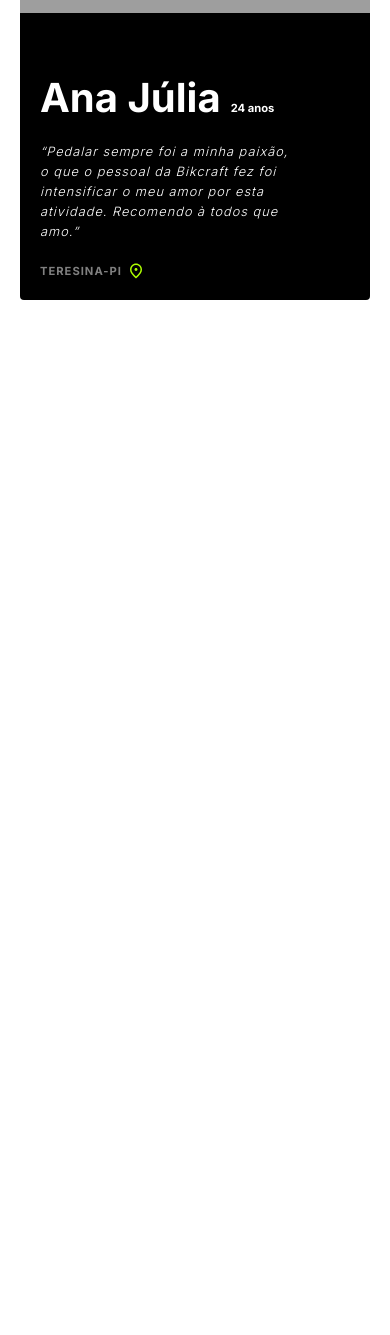
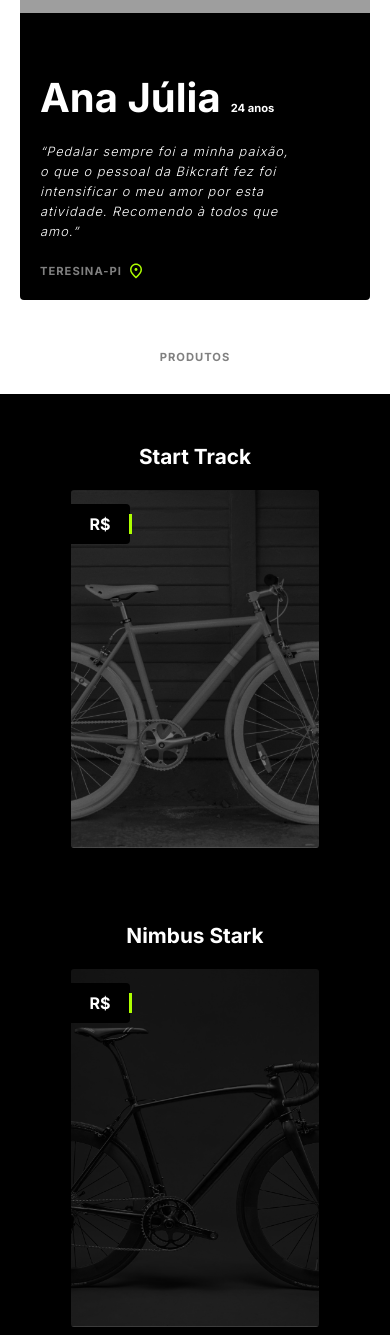
Before and after one commit to victorbpereira/bikcraft, a plain HTML site: page index.html in a window 390 px wide. Shown: the part 1844-3179 px from the top of the page. Before the commit the page ends 2144 px from the top, so only its background shows below. Drawn offline with Linux system fonts and the light colour scheme; grey boxes are pictures that could not be loaded.

Commit message:
seção produtos adicionada

```diff
--- a/css/produtos.css
+++ b/css/produtos.css
@@ -0,0 +1,109 @@
+.container-biks img {
+    width: 320px;
+    height: 480px;
+    border-radius: 4px;
+    opacity: 50%;
+    border: solid 1px black;
+}
+
+.container-biks img:hover {
+    opacity: 100%;
+    transition: .4s;
+    border: solid 1px white;
+}
+
+.container-biks p {
+    font-size: 1.3rem;
+    font-weight: bold;
+    text-align: center;
+    margin-bottom: 20px;
+    color: white;
+    position: relative;
+}
+
+.container-biks p::before {
+    content: '';
+    width: 0px;
+    height: 2px;
+    background-color: #ADFF00;
+    position: absolute;
+    top: 27px;
+}
+
+.container-biks:hover > p::before {
+    width: 30%;
+    transition: 1s;
+}
+
+.produtos > p {
+    color: var(--txt-pequeno);
+    font-weight: bold;
+    font-size: .7rem;
+    letter-spacing: 1px;
+    text-align: center;
+    margin-bottom: 50px;
+}
+
+.container-all {
+    display: grid;
+    grid-template-columns: auto auto auto;
+    justify-content: center;
+    gap: 30px;
+    background-color: black;
+    padding: 70px 20px 30px 20px;
+}
+
+.container-biks {
+    position: relative;
+}
+
+.preco {
+    background-color: black;
+    width: 60px;
+    height: 40px;
+    position: absolute;
+    top: 60px;
+    border-top-right-radius: 4px;
+    border-bottom-right-radius: 4px;
+    display: flex;
+    justify-content: center;
+    align-items: center;
+}
+
+.container-biks:hover h2 {
+    display: block;
+    font-size: 1rem;
+    opacity: 100%;
+    transition: 1s;
+}
+
+.container-biks:hover h1 {
+    display: none;
+    transition: 1s;
+}
+
+.container-biks:hover .preco {
+    width: 90px;
+    transition: 1s;
+}
+
+.preco::before {
+    content: '';
+    width: 3px;
+    height: 20px;
+    background-color: #ADFF00;
+    position: absolute;
+    left: 98%;
+    top: 10px;
+}
+
+.preco h1 {
+    color: white;
+    font-size: 1rem;
+}
+
+.preco h2 {
+    color: white;
+    font-size: 0px;
+    opacity: 0%;
+}
--- a/css/responsividade.css
+++ b/css/responsividade.css
@@ -5,6 +5,11 @@
 
     #deco {
         left: 48%;
+    }
+
+    .container-biks img {
+        width: 300px;
+        height: 440px;
     }
 }
 
@@ -19,6 +24,11 @@
     .idade {
         font-size: .8rem;
         margin-left: 10px;
+    }
+
+    .container-biks img {
+        width: 270px;
+        height: 400px;
     }
 }
 
@@ -62,6 +72,11 @@
         font-size: 9rem;
         line-height: 140px;
         left: 47%;
+    }
+
+    .container-biks img {
+        width: 230px;
+        height: 360px;
     }
 
 }
@@ -132,6 +147,22 @@
 
     .depoimento-info > p {
         font-size: .8rem;
+    }
+
+    .container-all {
+        grid-template-columns: auto;
+        gap: 70px;
+        padding: 50px 20px 30px 20px;
+    }
+
+    .produtos > p {
+        margin-bottom: 30px;
+    }
+
+    .container-biks img {
+        width: 300px;
+        height: 430px;
+        border-radius: 4px;
     }
 }
 
@@ -218,6 +249,7 @@
         width: max-content;
         margin: auto;
         border-radius: 4px;
+        margin-bottom: 50px;
     }
 
     .depoimento-container > img {
@@ -240,6 +272,11 @@
     .depoimento-info > p {
         font-size: .8rem;
         line-height: 20px;
+    }
+
+    .container-biks img {
+        width: 250px;
+        height: 360px;
     }
 
 }
--- a/index.html
+++ b/index.html
@@ -97,5 +97,35 @@
         </div>
     </div>
 
+    <div class="produtos">
+        <p>PRODUTOS</p>
+        <div class="container-all">
+            <div class="container-biks">
+                <p>Start Track</p>
+                <img src="imagens/bik-produto1.jpg" alt="">
+                <div class="preco">
+                    <h1>R$</h1>
+                    <h2>R$ 2,999</h2>
+                </div>
+            </div>
+            <div class="container-biks">
+                <p>Nimbus Stark</p>
+                <img src="imagens/bik-produto3.jpg" alt="">
+                <div class="preco">
+                    <h1>R$</h1>
+                    <h2>R$ 4,399</h2>
+                </div>
+            </div>
+            <div class="container-biks">
+                <p>Ventus Cek</p>
+                <img src="imagens/bik-produto2.jpg" alt="">
+                <div class="preco">
+                    <h1>R$</h1>
+                    <h2>R$ 1,999</h2>
+                </div>
+            </div>
+        </div>
+    </div>
+
 </body>
 </html>
```
